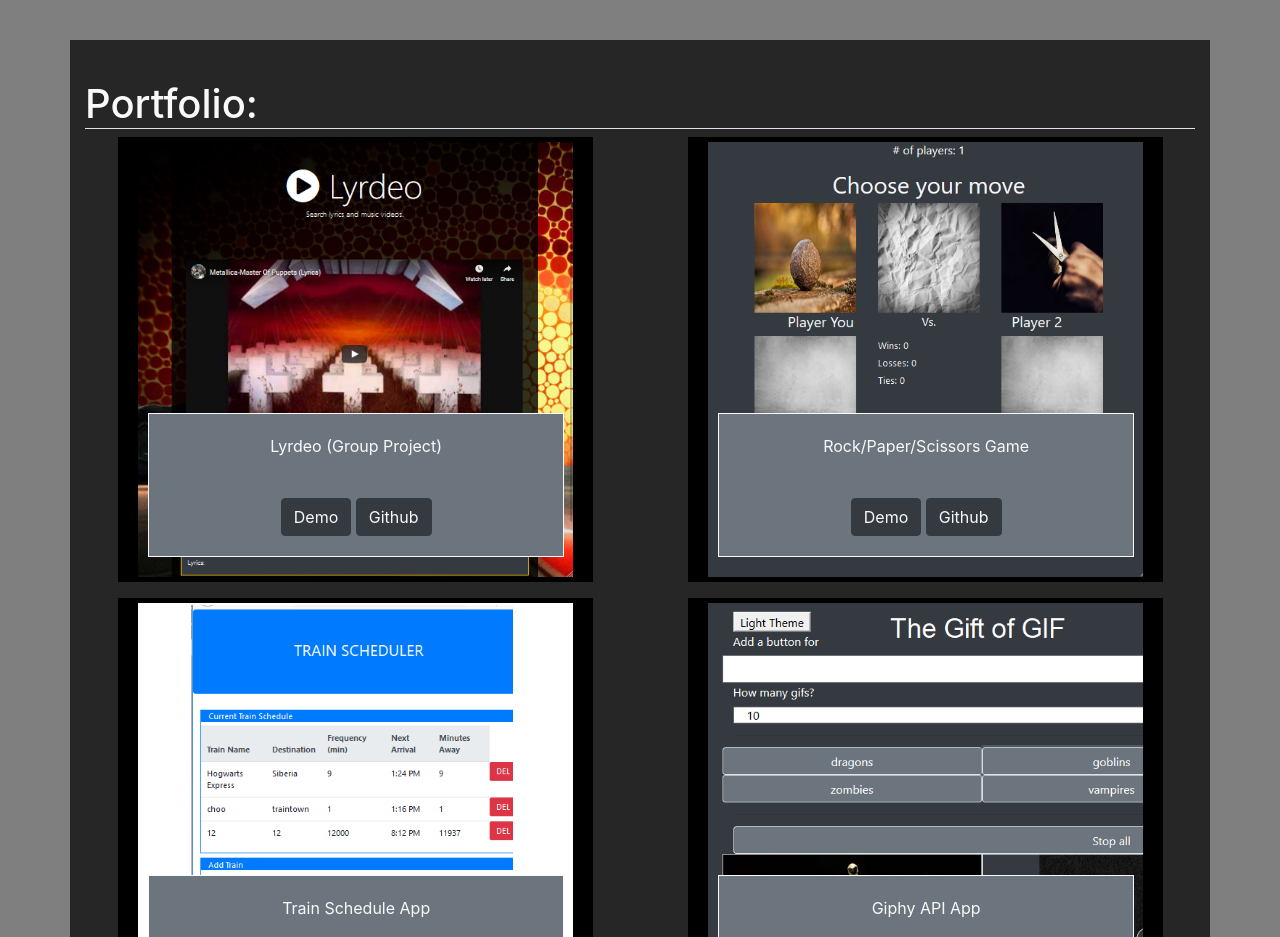
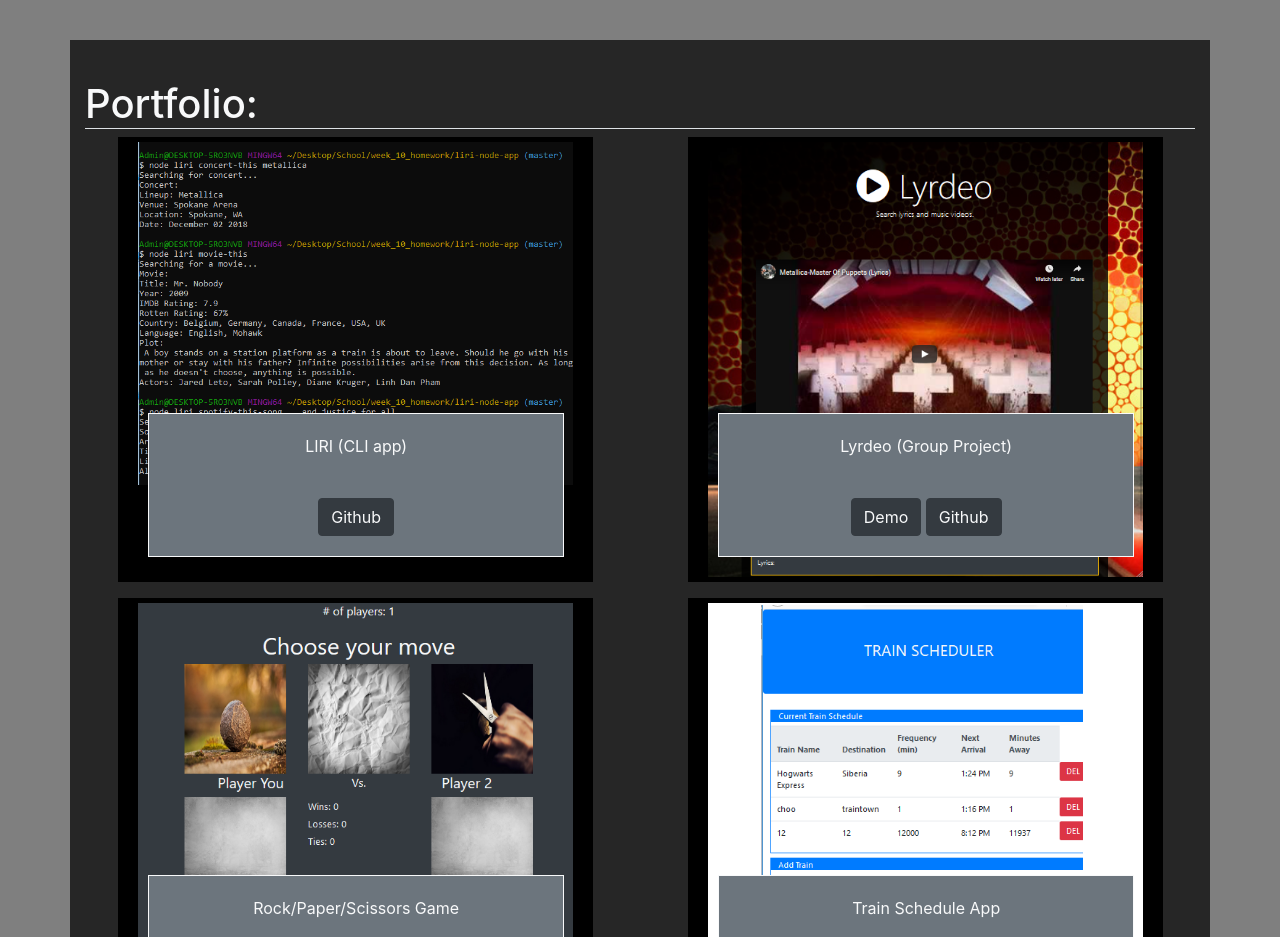
Before and after one commit to phelanmccall/portfolio, a plain HTML site: page index.html in a window 1280 px wide. Shown: the part 1560-2497 px from the top of the page. Drawn offline with nearby package versions, Linux system fonts and the light colour scheme.

Commit message:
updated portfolio with week 10 homework

```diff
--- a/index.html
+++ b/index.html
@@ -96,6 +96,18 @@
         <h1 class="border-bottom">Portfolio:</h1>
 
         <div class="row justify-content-center">
+
+                <div class="portfolio-item col-sm-12 col-md-5">
+                        <img class="img-fluid" src="./assets/images/liri.png">
+                        <div class="bg-secondary text-light carousel-caption border border-light" style="left:5.5%; right: 5%;">
+                            <p class="item-title">LIRI (CLI app)</p>
+                            <br>
+
+                            <a class="btn btn-dark text-light" href="https://github.com/mougatrah/Project-1" target="_blank">
+                                Github </a>
+                        </div>
+                    </div>
+
 
             <div class="portfolio-item col-sm-12 col-md-5">
                 <img class="img-fluid" src="./assets/images/lyrdeo.png">
```
Also changed, not shown: assets/images/liri.png (added).
